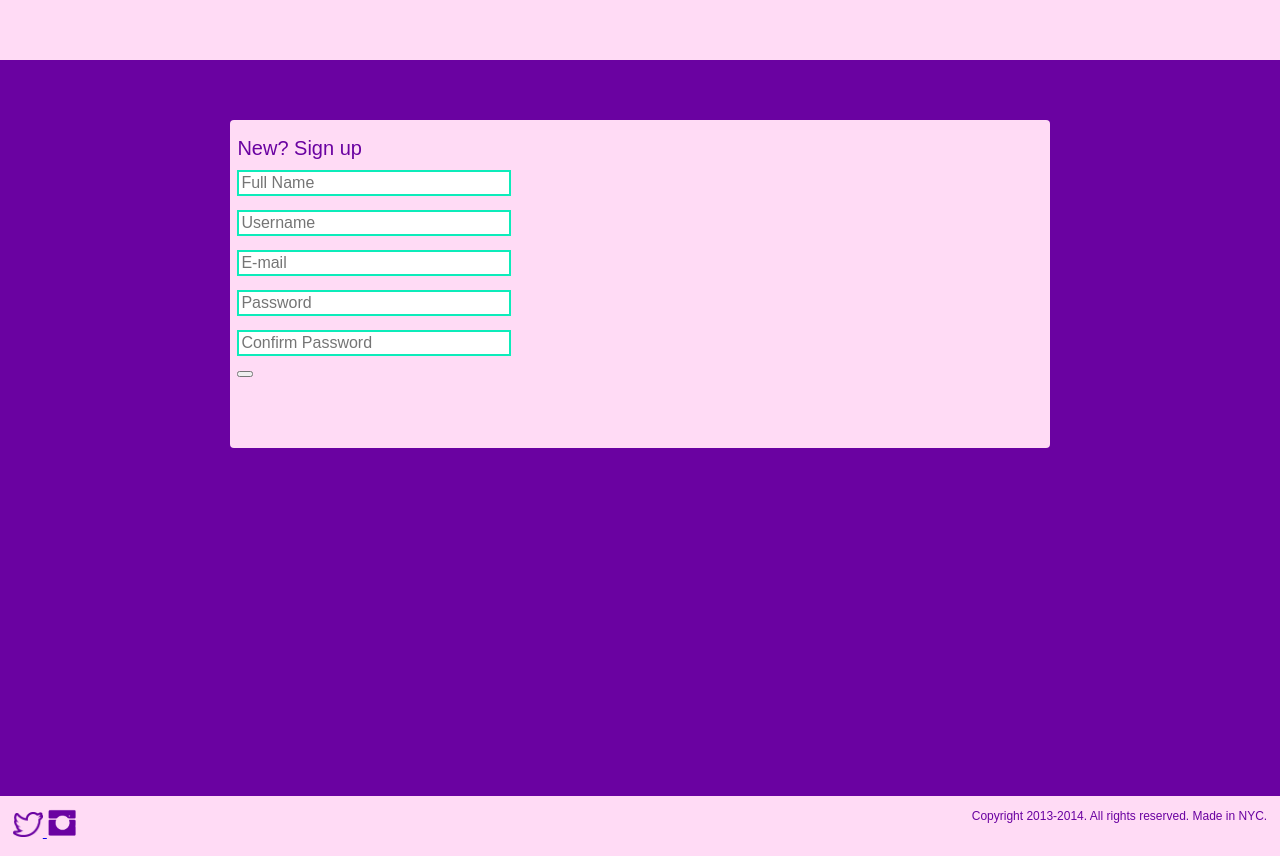
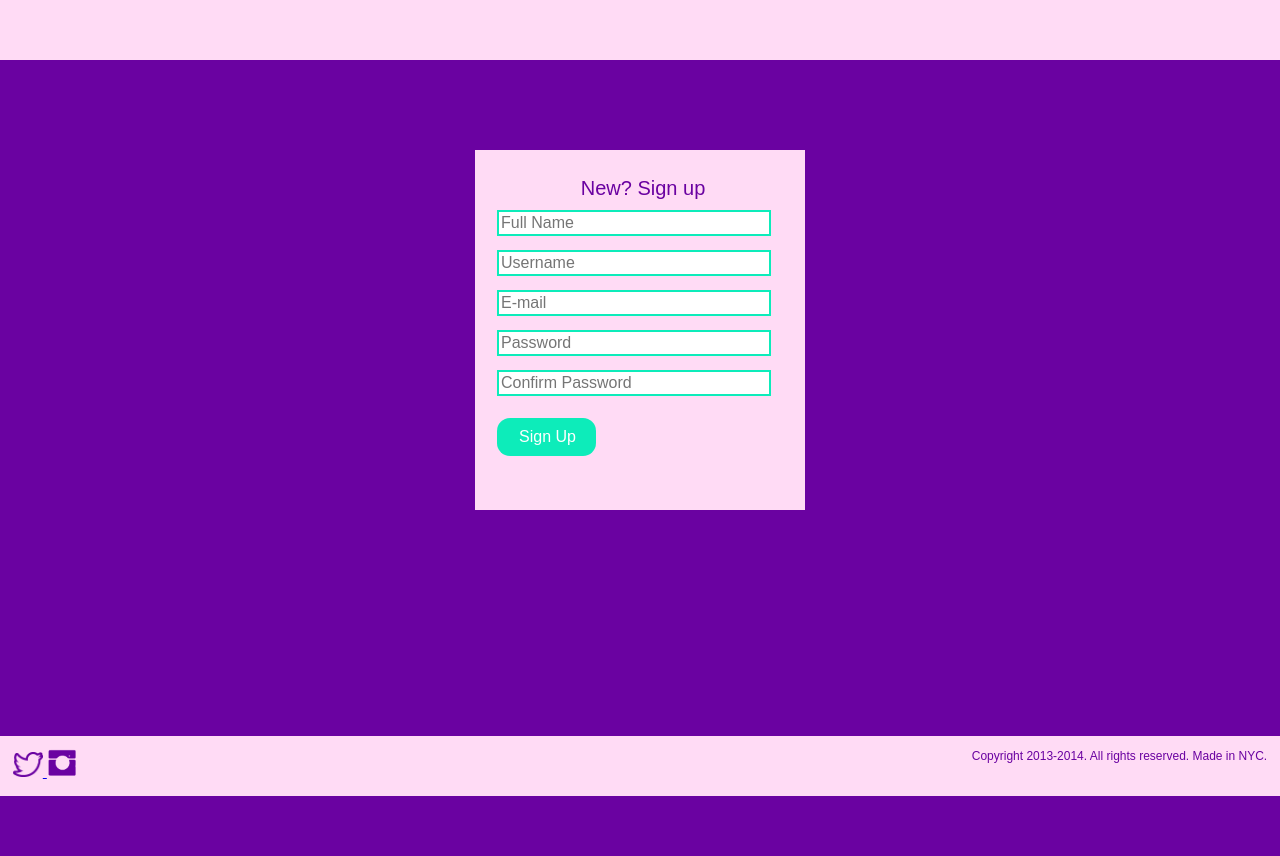
Before and after one commit to web3js/cloaked-octo-batman, a PHP site: page / in a window 1280 px wide. After the commit the page ends 796 px from the top, so only its background shows below. Run offline with PHP 8.4, Linux system fonts and the light colour scheme.

Commit message:
midterm progress

```diff
--- a/nicole yi messier/mid_term/index.html
+++ b/nicole yi messier/mid_term/index.html
@@ -1,7 +1,7 @@
 <!doctype html>
 <html>
 <head>
-	<title>app</title>
+	<title>blink blink</title>
 	<link rel="stylesheet" type="text/css" href="font/style.css">
 	<link rel="stylesheet" type="text/css" href="main.css">
 
@@ -17,38 +17,44 @@
 			</div>
 		</div>
 
-		<div class = "push"></div>
 		<div class = "middle-section">
 			<div class = "middle-container">
-				<div class = "middle-card" >
+
 					<div class = "front-signup" >
 						<p class = "text-signUp">New? Sign up </p>
 						<form class = "signUp">
 							<div class = "field">
-								<input type="text" class="signUp" placeholder = "Full Name">
+								<input type="text" id="fullName" class="signUp" placeholder = "Full Name">
 							</div>
+							<div class = "feedBack" id = "fullNameFeed"> </div>
 							<div class = "field">
-								<input type="text" class="signUp" placeholder = "Username">
+								<input type="text" id="userName" class="signUp" placeholder = "Username">
 							</div>
+							<div class = "feedBack" id = "userNameFeed"> </div>
 							<div class = "field">
-								<input type="text" class="signUp" placeholder = "E-mail">
+								<input type="text" id="e-mail" class="signUp" placeholder = "E-mail">
 							</div>
+							<div class = "feedBack" id = "e-mailFeed"> </div>
 							<div class = "field">
-								<input type="password" class="signUp" placeholder = "Password">
+								<input type="password" id="password1 "class="signUp" placeholder = "Password">
 							</div>
+							<div class = "feedBack" id = "passwordFeed"> </div>
 							<div class = "field">
-								<input type="password" class="signUp" placeholder = "Confirm Password">
+								<input type="password" id="confirmPassword" class="signUp" placeholder = "Confirm Password">
 							</div>
-							<button type="submit" class="submit-note" value="Add"></button>
+							<div class = "feedBack" id = "confirmPasswordFeed"> </div>
+							<br>
+							<button type="submit" class="submit" value="Add">Sign Up</button>
 						</form>
-					</div>
+
 				</div>
 			</div>
 		</div>
 
 	</div>
-	<div class = "push"></div>
+
 </div>
+
 
 		<div class="navContainer" id = "bottom">
 
--- a/nicole yi messier/mid_term/main.css
+++ b/nicole yi messier/mid_term/main.css
@@ -36,12 +36,14 @@ div#wrapper {
 div.push{
 	height:60px;
 }
+
 div.navContainer{
 	overflow: auto;
 	background-color: #FFDBF5;
 	margin-color: #6A02A1;
 	width: 100%;
 	min-width: 480px;
+
 }
 
 div#top{
@@ -49,7 +51,10 @@ div#top{
 }
 
 div#bottom{
-	bottom: 0;
+	/*bottom: 0;*/
+	float: left;
+	width: 100%;
+	clear: both;
 }
 
 img.navImage{
@@ -91,7 +96,7 @@ div.credits{
 	margin-right: 1%;
 	margin-top: 1%;
 }
-/*-----------sign in form----------*/
+/*-----------sign up form----------*/
 input.signUp {
 	width: 266px;
 	height: 20px;
@@ -100,29 +105,40 @@ input.signUp {
 	outline: none;
 	font-size: 1em;
 	position: absolute;
+	text-align: left;
 }
-/*-----------middle & sign in containers----------*/
-div.middle-card{
-	height: 328px;
-	top: 50%;
-	border-radius: 4px;
-	background-color: #FFDBF5;
-	min-width: 480px;
+form.signUp {
+	text-align: left;
+}
+/*-----------middle & sign up containers----------*/
+
+div.middle-section{
+	height: 500px;
+	text-align: center;
+	margin: 20px;
 }
 
-div.middle-section{
-	margin-right: 10%;
-	margin-left: 10%;
-	min-height: 400px;
-}
+.middle-section:before {
+  content: '';
+  display: inline-block;
+  height: 100%;
+  vertical-align: middle;
+  margin-right: -0.25em; /* Adjusts for spacing */
+
+ }
 
 div.middle-container{
-	margin-left: 10%;
-	margin-right: 10%;
+  display: inline-block;
+  vertical-align: middle;
+  width: 300px;
+  height: 340px;
+  padding: 10px 15px;
+  background-color: #FFDBF5;
 
 }
 
 div.front-signup{
+
 	position: absolute;
 	height: 110px;
 	width: 302px;
@@ -146,3 +162,25 @@ div.field{
 	width: 276px;
 	margin-top: 10px;
 }
+
+.submit {
+  background: #0DECBA;
+  -webkit-border-radius: 13;
+  -moz-border-radius: 13;
+  border-radius: 13px;
+  font-family: Arial;
+  color: #ffffff;
+  font-size: 16px;
+  padding: 10px 20px 10px 22px;
+  text-decoration: none;
+  border: #0DECBA;
+}
+
+.submit:hover {
+ background: #27BD9D;
+  text-decoration: none;
+}
+
+p.feedback{
+	font-size: 14px;
+}
```
Also changed, not shown: nicole yi messier/mid_term/main.js (+106 -2 lines).
